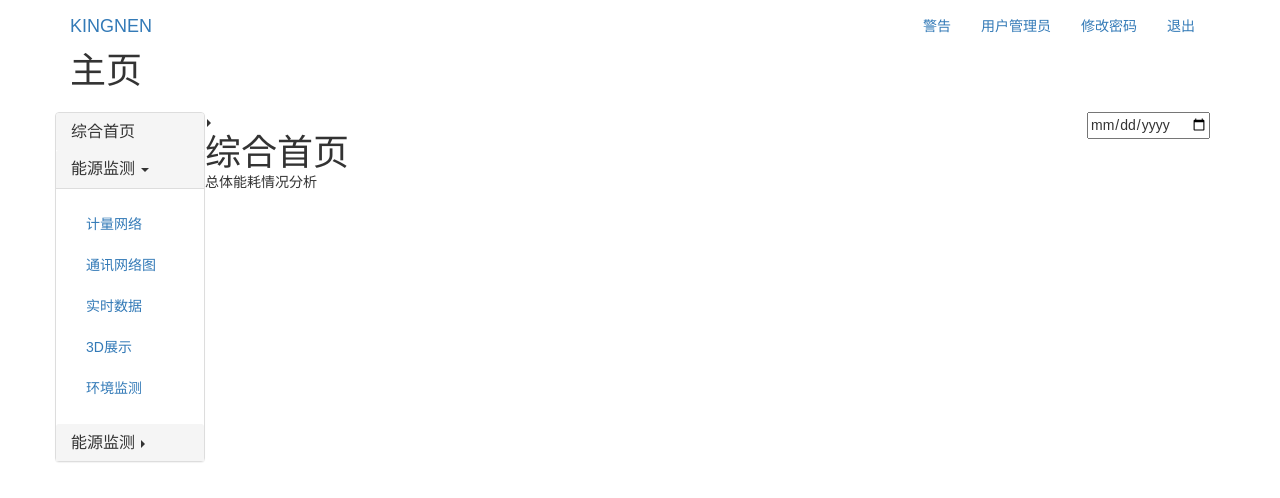
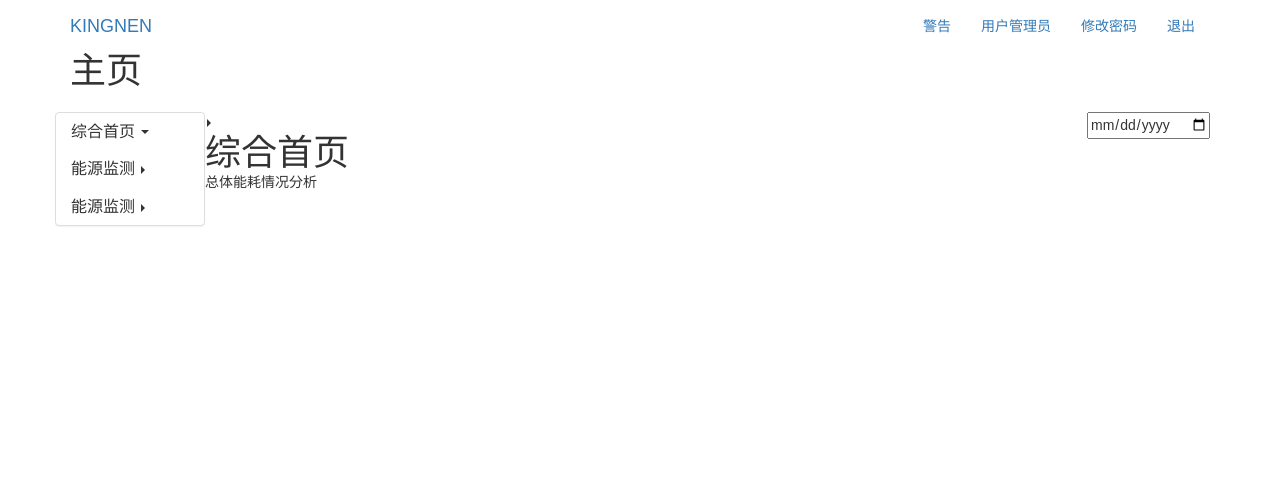
Before and after one commit to liwanzhen/two, a plain HTML site: page html/index.html in a window 1280 px wide. Drawn offline with Linux system fonts and the light colour scheme.

Commit message:
check again.

```diff
--- a/html/index.html
+++ b/html/index.html
@@ -36,18 +36,22 @@
 	<div class="container track">
 		<aside id="myScrollspy" class="menu">
 			<div id="accordion" class="panel-group sidebar"><div class="panel panel-default">
+				<div class="menu-list">
 					<div class="panel-heading">
 						<h2 class="panel-title">
 							<a data-toggle="collapse" data-parent="#accordion" href="#collapse">综合首页</a>
+							<span class="retract"></span>
 						</h2>
 					</div>
+				</div>
+				<div class="menu-list">
 					<div class="panel-heading">
 						<h2 class="panel-title">
 							<a data-toggle="collapse" data-parent="#accordion" href="#collapsea">能源监测</a>
-						<span class="retract"></span>
+							<span class="spread"></span>
 						</h2>
 					</div>
-				<div id="collapsea" class="panel-collapse collapse in">
+					<div id="collapsea" class="panel-collapse collapse">
 						<ul class="panel-body nav">
 							<li class="active">
 								<a href="#">计量网络</a>
@@ -66,6 +70,8 @@
 							</li>
 						</ul>
 					</div>
+				</div>
+				<div class="menu-list">
 					<div class="panel-heading">
 						<h2 class="panel-title">
 							<a data-toggle="collapse" data-parent="#accordion" href="#collapseb">能源监测</a>
@@ -92,6 +98,7 @@
 						</ul>
 					</div>
 				</div>
+			</div>
 		</aside>
 		<div class="right-content">
 			<div class="title">
@@ -110,5 +117,6 @@
 	</div>
 	<script src="../js/jquery-2.1.4/jquery.min.js"></script>
 	<script src="../js/bootstrap-3.3.5/js/bootstrap.min.js"></script>
+	<script src="../js/bootstrap-3.3.5/js/1.js"></script>
 </body>
 </html>
--- a/js/bootstrap-3.3.5/js/1.js
+++ b/js/bootstrap-3.3.5/js/1.js
@@ -1 +1,5 @@
 "use strict"
+
+$(function(){
+	$('.panel-collapse.in').parents('.menu-list')
+})
```
Also changed, not shown: html/canvas/3.html (+0 -1 lines), css/index.css (line endings or trailing spaces). Lines whose indentation alone changed are shown as unchanged.
